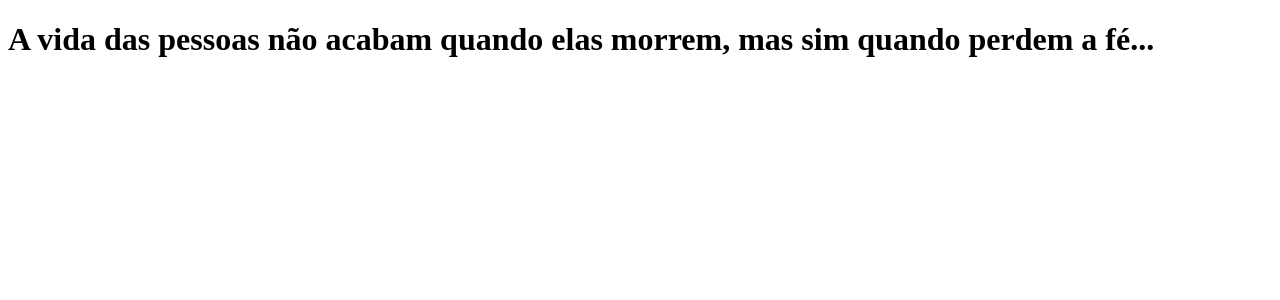
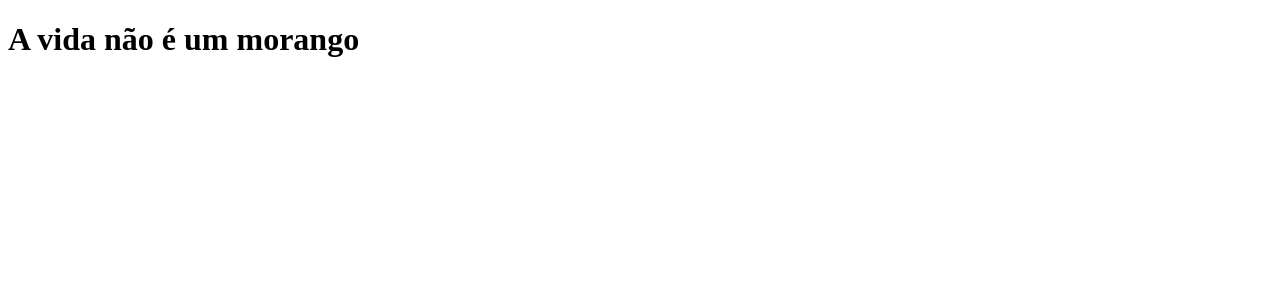
Before and after one commit to renanemanoel33-alt/Python-News, a Next.js app: page / in a window 1280 px wide. Shown: the top 300 px of the page. Built offline with nearby package versions, Linux system fonts and the light colour scheme.

Commit message:
mudei o texto do index.js para "A vida não é um morango" para testar o commit.

```diff
--- a/pages/index.js
+++ b/pages/index.js
@@ -1,10 +1,5 @@
 function Home() {
-  return (
-    <h1>
-      A vida das pessoas não acabam quando elas morrem, mas sim quando perdem a
-      fé...
-    </h1>
-  );
+  return <h1>A vida não é um morango</h1>;
 }
 
 export default Home;
```
